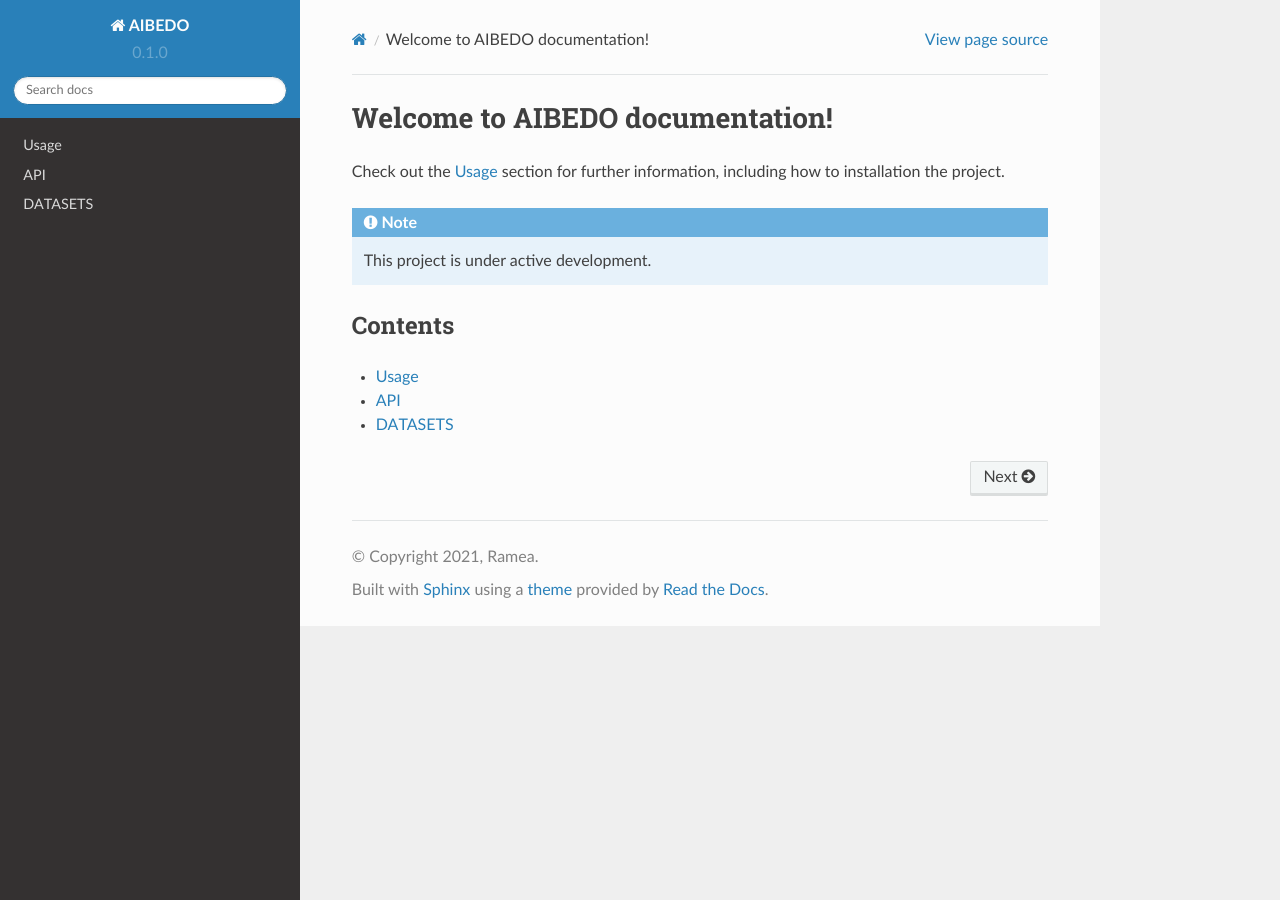
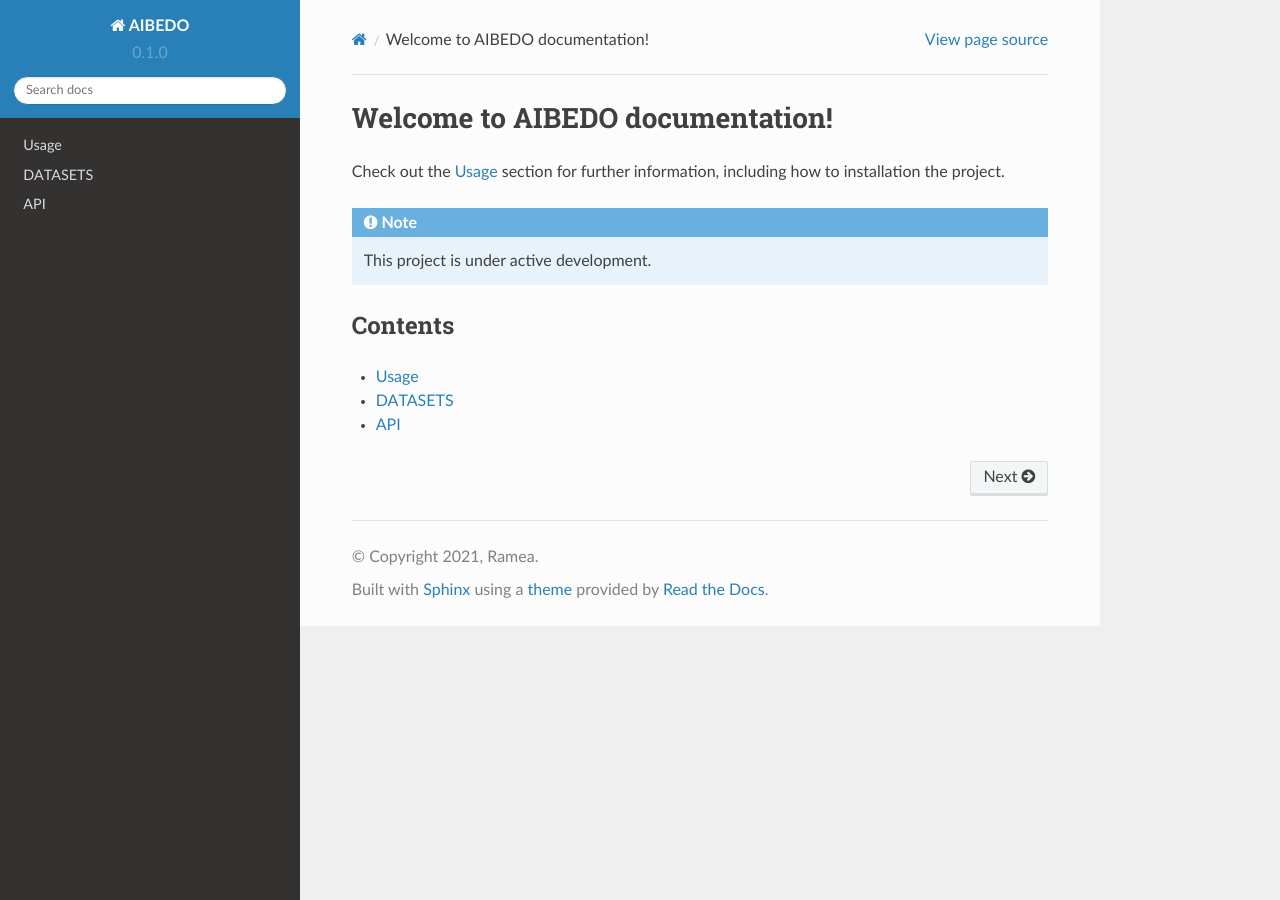
Before and after one commit to kramea/aibedo, a Sphinx documentation site: the page built from docs/source/index.rst, in a window 1280 px wide. Built offline with Sphinx 7.4.7 and the Read the Docs theme 2.0.0, drawn with Linux system fonts in a browser that asks for light colours.

```diff
--- a/docs/source/index.rst
+++ b/docs/source/index.rst
@@ -15,5 +15,5 @@ Contents
 .. toctree::
 
    usage
+   datasets
    api
-   datasets
```
